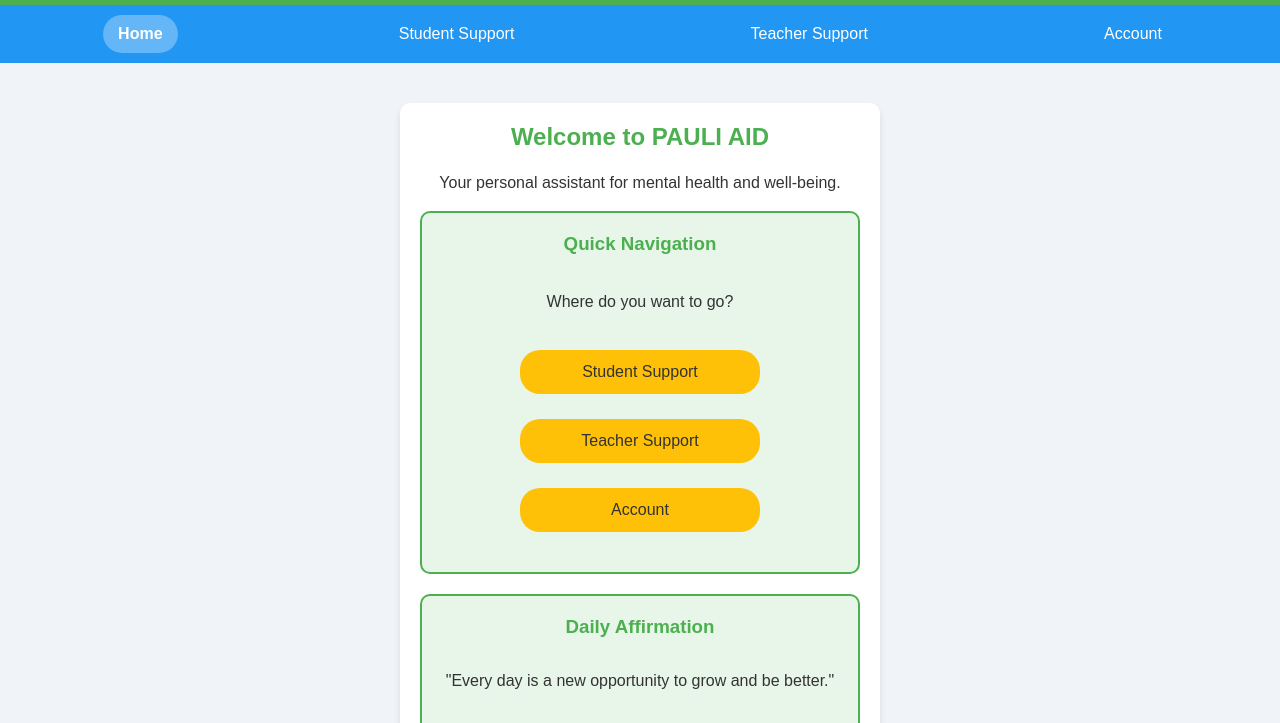
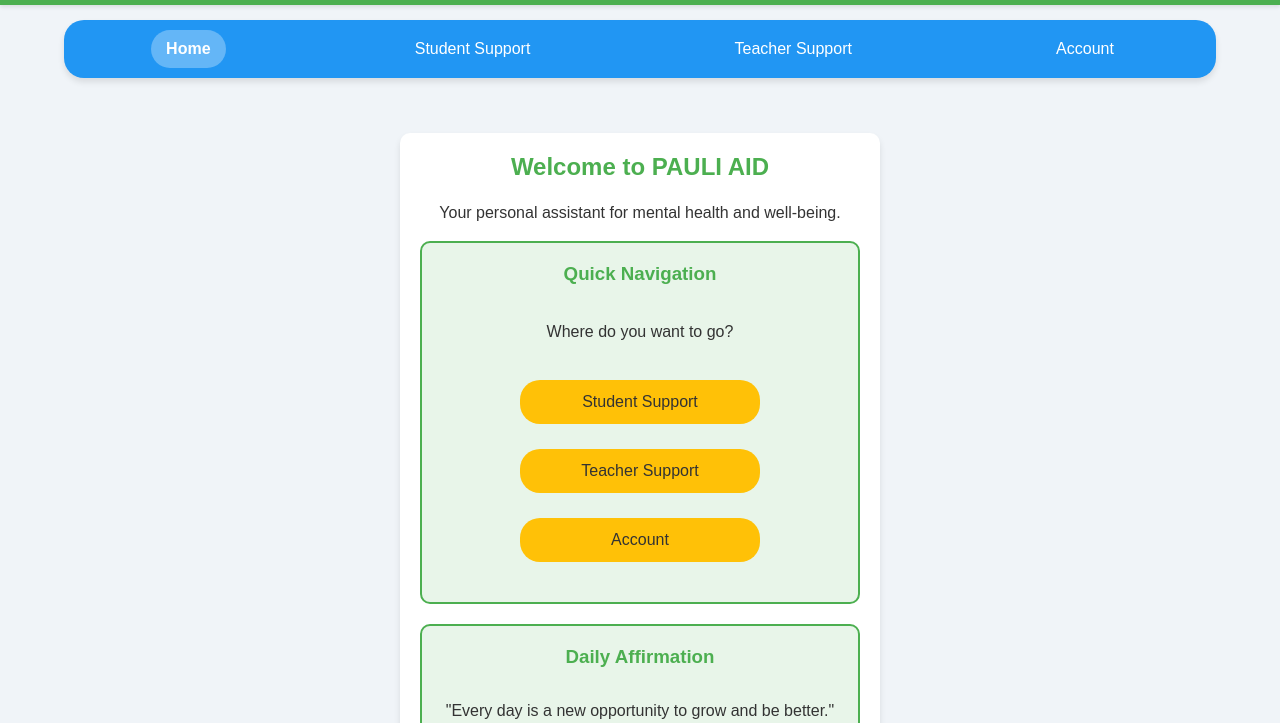
Before and after one commit to KyaptainJoyboy/neurobot, a plain HTML site: page index.html in a window 1280 px wide. Shown: the part 63-786 px from the top of the page. Drawn offline with Linux system fonts and the light colour scheme.

Commit message:
Make Navigation Bar Rounded and Floating

```diff
--- a/styles.css
+++ b/styles.css
@@ -74,9 +74,13 @@ header h1 {
 nav {
     background-color: var(--secondary-color);
     padding: 10px 0;
+    max-width: 90%;
+    margin: 15px auto;
+    border-radius: 20px;
     display: flex;
     justify-content: space-around;
     align-items: center;
+    box-shadow: 0 4px 6px rgba(0, 0, 0, 0.1);
 }
 
 nav a {
```
